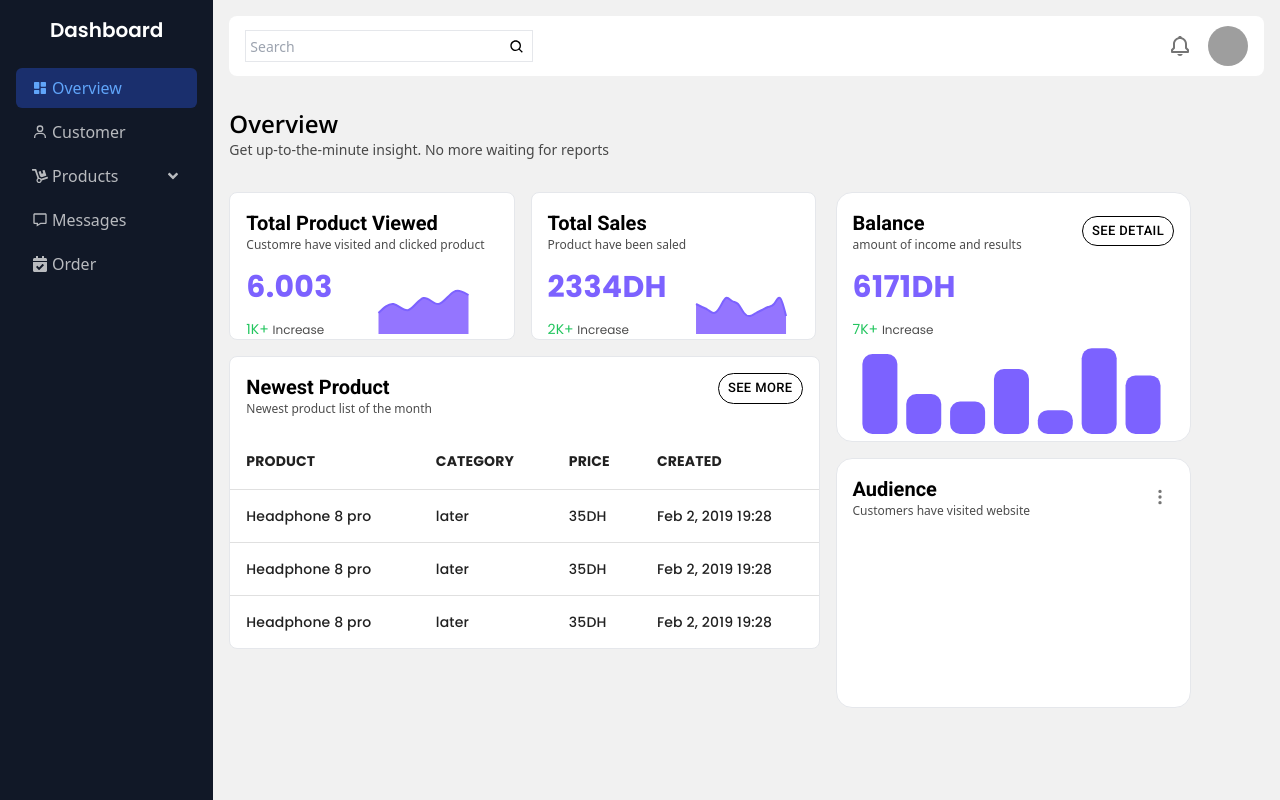
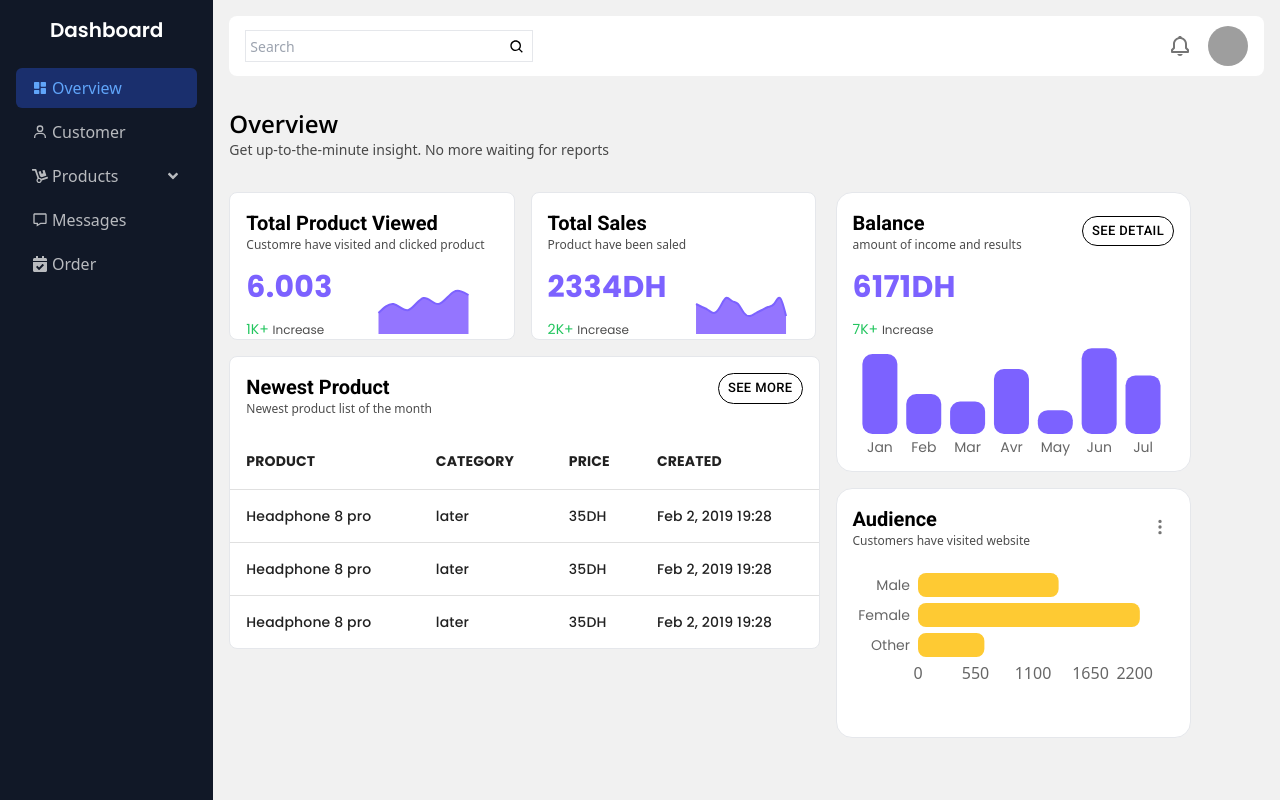
Before and after one commit to AlCo2/lilianavite, a React (Vite) app: page /dashboard in a window 1280 px wide. Built offline with nearby package versions, Linux system fonts and the light colour scheme; grey boxes are pictures that could not be loaded.

Commit message:
finish dashboard page

```diff
--- a/src/dashboard/page.jsx
+++ b/src/dashboard/page.jsx
@@ -1,16 +1,16 @@
 import { Box, Button, Grid, IconButton, Table, TableBody, TableCell, TableHead, TableRow, Typography } from "@mui/material";
 import { SparkLineChart } from "@mui/x-charts";
 import { BsThreeDotsVertical } from "react-icons/bs";
-import { Bar, BarChart } from "recharts";
+import { Bar, BarChart, Text, Tooltip, XAxis, YAxis } from "recharts";
 
 const data = [
-  {name:'jan', data:3200},
-  {name:'feb', data:1600},
-  {name:'mar', data:1300},
-  {name:'avr', data:2600},
-  {name:'may', data:955},
-  {name:'jun', data:3432},
-  {name:'ss', data:2343},
+  {name:'Jan', data:3200},
+  {name:'Feb', data:1600},
+  {name:'Mar', data:1300},
+  {name:'Avr', data:2600},
+  {name:'May', data:955},
+  {name:'Jun', data:3432},
+  {name:'Jul', data:2343},
 ]
 
 const page = () => {
@@ -129,7 +129,7 @@ const page = () => {
             </Box>
           </Grid>
           <Grid xs={4} m={2} ml={0} sx={{borderRadius:2}} item>
-            <Box sx={{bgcolor:'white', height:250, borderWidth:1, mb:2, borderRadius:4}}>
+            <Box sx={{bgcolor:'white', height:280, borderWidth:1, mb:2, borderRadius:4}}>
               <Box sx={{p:2, display:'flex', alignItems:'center', justifyContent:'space-between'}} >
                 <Box>
                   <p className="font-Roboto font-semibold text-xl">Balance</p>
@@ -144,7 +144,8 @@ const page = () => {
                   <Typography sx={{color:'#7c62ff', fontSize:'1.875rem', lineHeight:'2.25rem', fontWeight:700, fontFamily:'Poppins'}}>6171DH</Typography>
                   <p className="text-sm font-Poppins"><span className="text-green-500">7K+</span> <span className="text-xs opacity-70">Increase</span></p>
                 </Box>
-                <BarChart width={317} height={100} data={data}>
+                <BarChart width={317} height={130} data={data}>
+                  <XAxis dataKey='name' axisLine={false} tickLine={false} className="font-Poppins text-sm" />
                   <Bar dataKey="data" fill="#7c62ff" radius={10}/>
                 </BarChart>
               </Box>
@@ -167,6 +168,12 @@ const page = () => {
                   layout="horizontal"
                   margin={{top:20, left:50, right:40, bottom:60}}
                 /> */}
+                <BarChart layout="vertical" width={300} height={130} data={[{name:'Male', view:1345},{name:'Female', view:2122},{name:'Other', view:635},]}>
+                  <YAxis dataKey='name' type="category" axisLine={false} tickLine={false} className="font-Poppins text-sm" />
+                  <XAxis type="number" axisLine={false} tickLine={false}/>
+                  <Tooltip/>
+                  <Bar dataKey="view" fill="#feca33" radius={8}/>
+                </BarChart>
               </Box>
             </Box>
           </Grid>
```
